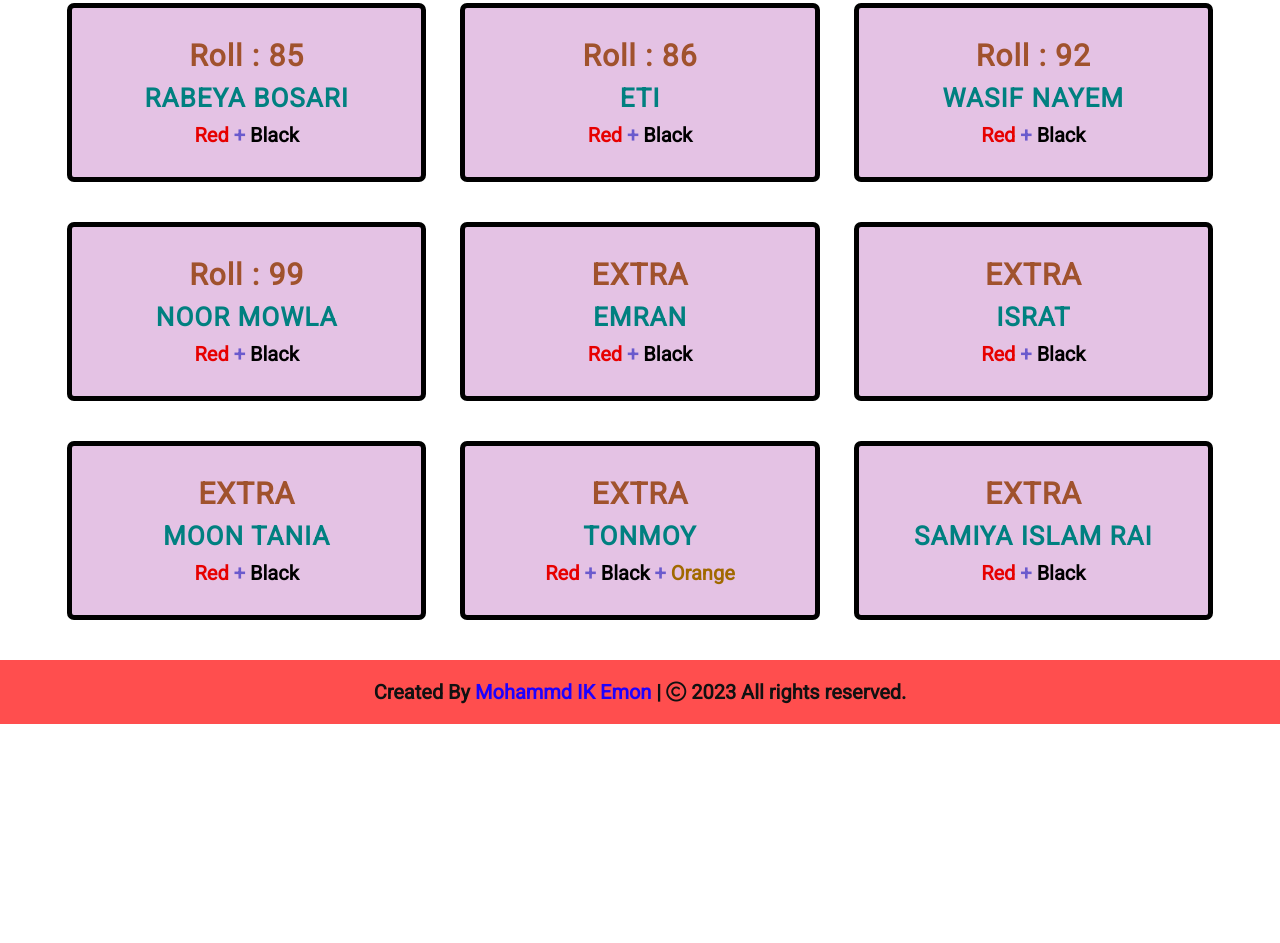
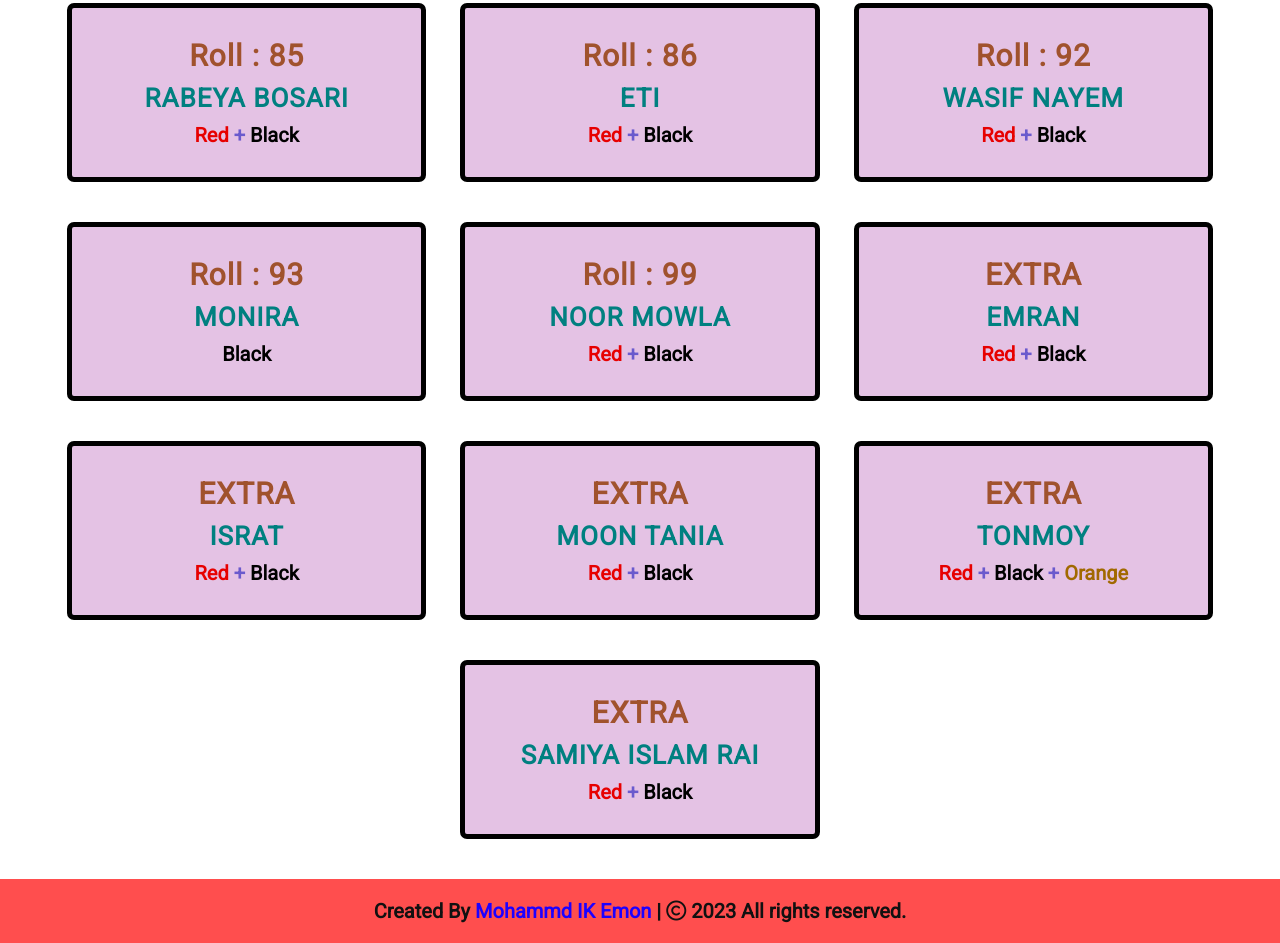
Before and after one commit to mohammadikemon/nameplate-3rd-year, a plain HTML site: page index.html in a window 1280 px wide. Shown: the part 6774-7717 px from the top of the page. Before the commit the page ends 7498 px from the top, so only its background shows below. Drawn offline with Linux system fonts and the light colour scheme.

Commit message:
Roll 93 Monira Was Added

```diff
--- a/index.html
+++ b/index.html
@@ -657,6 +657,13 @@
                     </div>
                     <div class="card">
                         <div class="box">
+                            <div class="roll">Roll : 93</div>
+                            <p class="name">MONIRA</p>
+                            <small><span class="black">Black</span></small>
+                        </div>
+                    </div>
+                    <div class="card">
+                        <div class="box">
                             <div class="roll">Roll : 99</div>
                             <p class="name">NOOR MOWLA</p>
                             <small><span class="red">Red</span> + <span class="black">Black</span></small>
```
